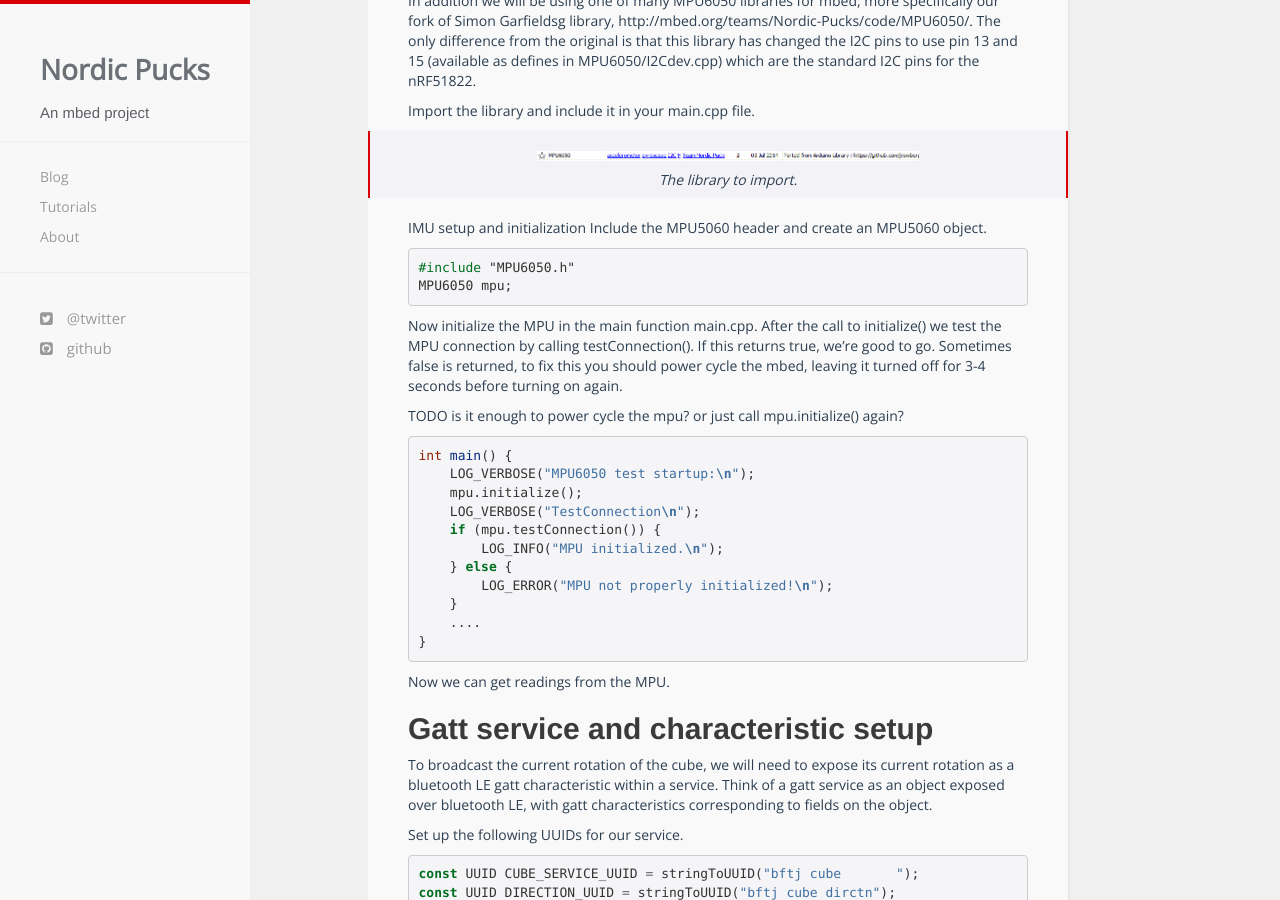
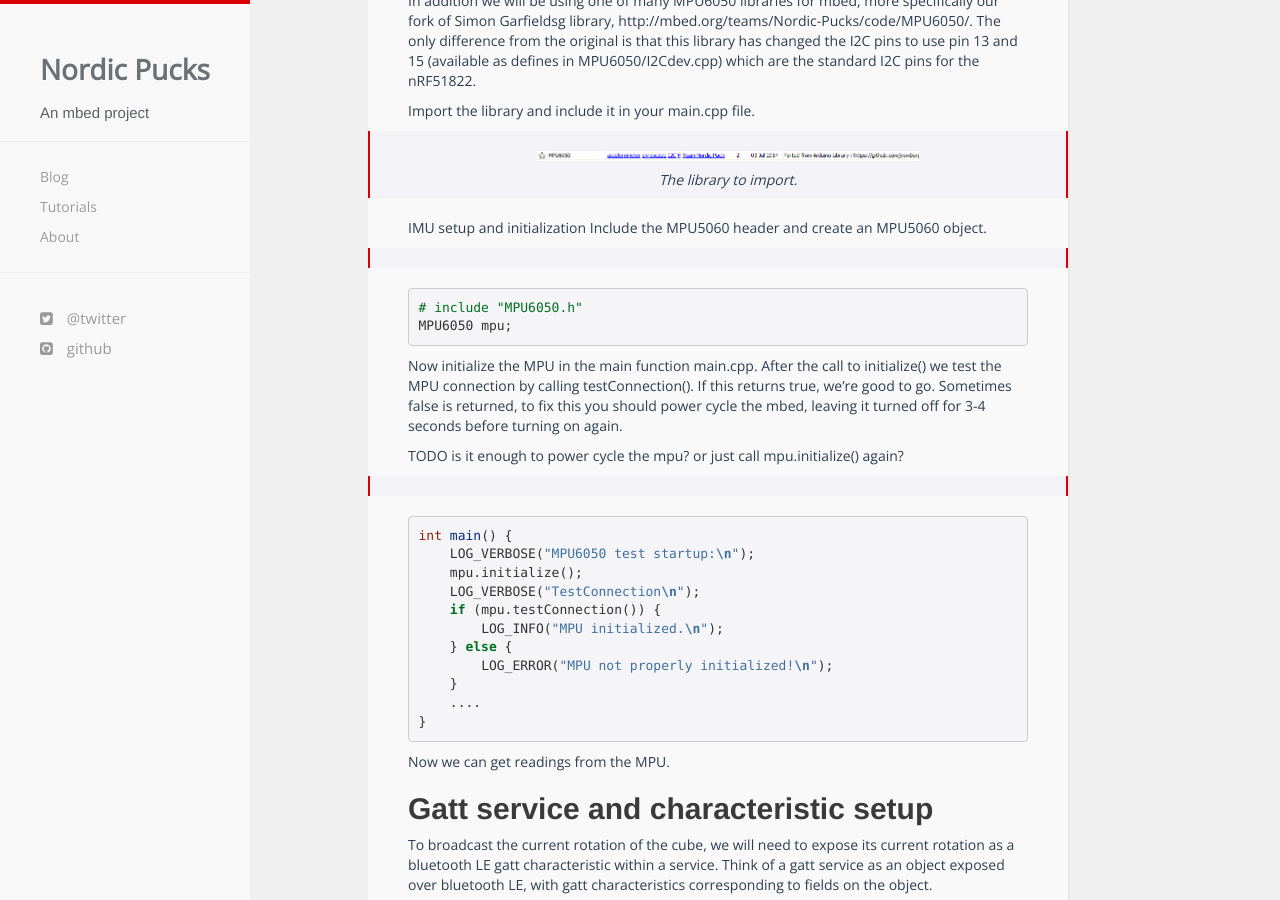
Before and after one commit to NordicPlayground/puck, a Jekyll site: the page built from _tutorials/cube.md, in a window 1280 px wide and 900 px high, scrolled down 2504 px. Built offline with Jekyll 4.4.1, drawn with Linux system fonts in a browser that asks for light colours; nearby versions of some CDN libraries; comment, search, counter and statistics services are not loaded.

Commit message:
Iterate on Cube tutorial

```diff
--- a/_tutorials/cube.md
+++ b/_tutorials/cube.md
@@ -75,7 +75,7 @@
 IMU setup and initialization
 Include the MPU5060 header and create an MPU5060 object.
 
-{% highlight cpp %}
+> {% highlight cpp %}
 #include "MPU6050.h"
 MPU6050 mpu;
 {% endhighlight %}
@@ -87,7 +87,7 @@
 
 TODO is it enough to power cycle the mpu? or just call mpu.initialize() again?
 
-{% highlight cpp %}
+> {% highlight cpp %}
 int main() {
     LOG_VERBOSE("MPU6050 test startup:\n");
     mpu.initialize();
@@ -109,7 +109,7 @@
 
 Set up the following UUIDs for our service.
 
-{% highlight cpp %}
+> {% highlight cpp %}
 const UUID CUBE_SERVICE_UUID = stringToUUID("bftj cube       ");
 const UUID DIRECTION_UUID = stringToUUID("bftj cube dirctn");
 {% endhighlight %}
@@ -117,7 +117,7 @@
 Now add the characteristic to the puck via the following.
 This will create the gatt service "bftj cube       " if it doesn't exist, and add the direction characteristic "bftj cube dirctn" to it. The DIRECTION_UUID is a 1 byte value.
 
-{% highlight cpp %}
+> {% highlight cpp %}
 int characteristicValueLength = 1;
 puck->addCharacteristic(
         CUBE_SERVICE_UUID,
@@ -133,7 +133,7 @@
 
 Now we can initialize the puck.
 
-{% highlight cpp %}
+> {% highlight cpp %}
 puck->init(0xC0BE);
 {% endhighlight %}
 
@@ -142,14 +142,12 @@
 Harvest data from IMU and update gatt attribute
 This section will walk through how we can use the MPU library to determine our cube's rotation.
 
-{% highlight cpp %}
+> {% highlight cpp %}
 void updateCubeDirection(void) {
 
     int16_t ax, ay, az;
     int16_t gx, gy, gz;
-
 ...
-
     mpu.getMotion6(&ax, &ay, &az, &gx, &gy, &gz);
 }
 {% endhighlight %}
@@ -158,7 +156,7 @@
 The six variables ax, ay, az, gx, gy and gz, which hold the accelerometer x, y, and z directions, and the gyroscope x, y, and z directions, respectively, are passed by reference to the library function so they can be populated with the correct data.
 Of the acquired data, we're only actually going to use the accelerometer data, as it is sufficient for obtaining the cube direction.
 
-{% highlight cpp %}
+> {% highlight cpp %}
 int16_t x = direction_if_exited(ax);
 int16_t y = direction_if_exited(ay);
 int16_t z = direction_if_exited(az);
@@ -167,7 +165,7 @@
 Next, we normalize the acceleration data to a more discretized set of values (-1, 0, 1) based on the thresholding function direction_if_exited.
 This helps us filter out some the noise from the IMU sensors.
 
-{% highlight cpp %}
+> {% highlight cpp %}
 int16_t sum = abs(x) + abs(y) + abs(z);
 if (sum != 1) {
     return;
@@ -176,7 +174,7 @@
 
 Based on the normalized data, we can make a qualified assumption as to whether or not there is enough data to determine a direction.
 
-{% highlight cpp %}
+> {% highlight cpp %}
 Direction new_direction = UNDEFINED;
 if (z == 1) {
     new_direction = UP;
@@ -195,13 +193,11 @@
 
 Based on the values read, we can assign a direction.
 
-{% highlight cpp %}
+> {% highlight cpp %}
 if (direction == new_direction) {
     return;
 }
-
 direction = new_direction;
-
 log_direction(direction);
 uint8_t directionAsInteger = direction;
 int length = 1;
```
